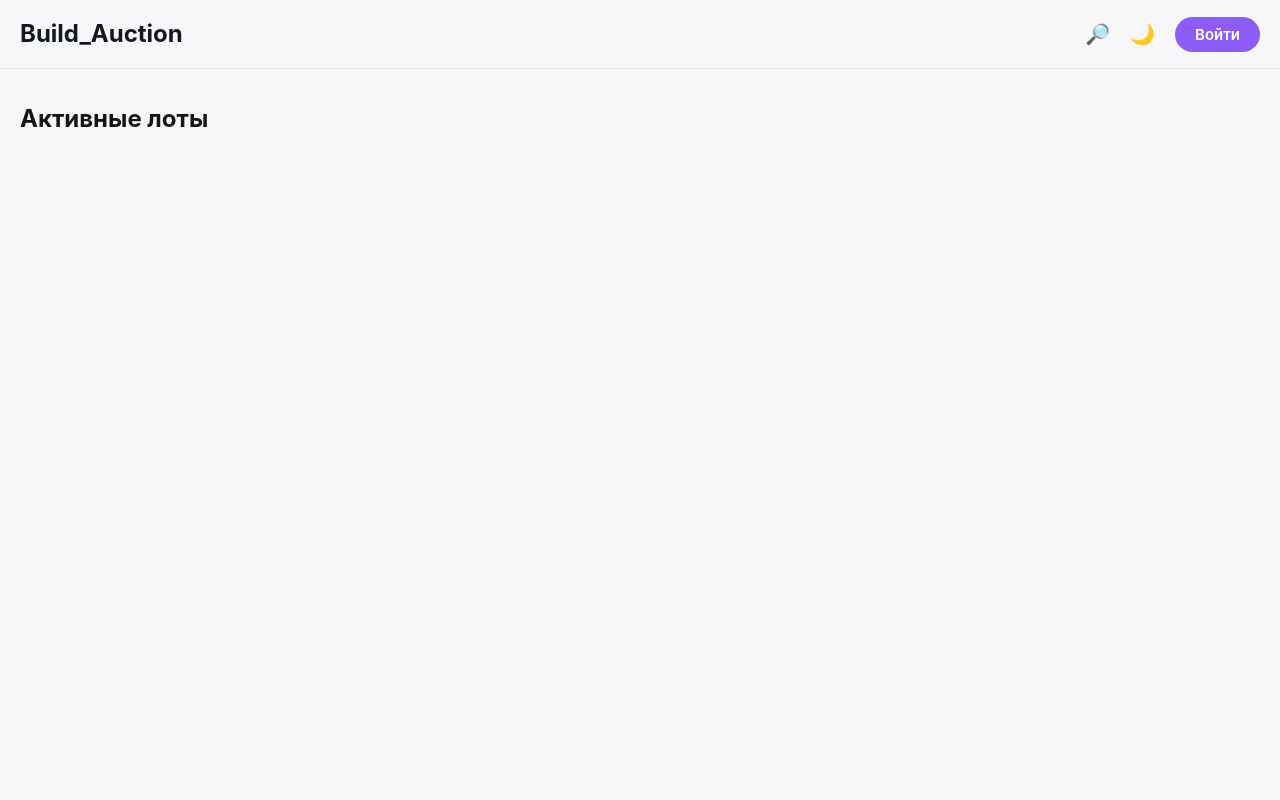
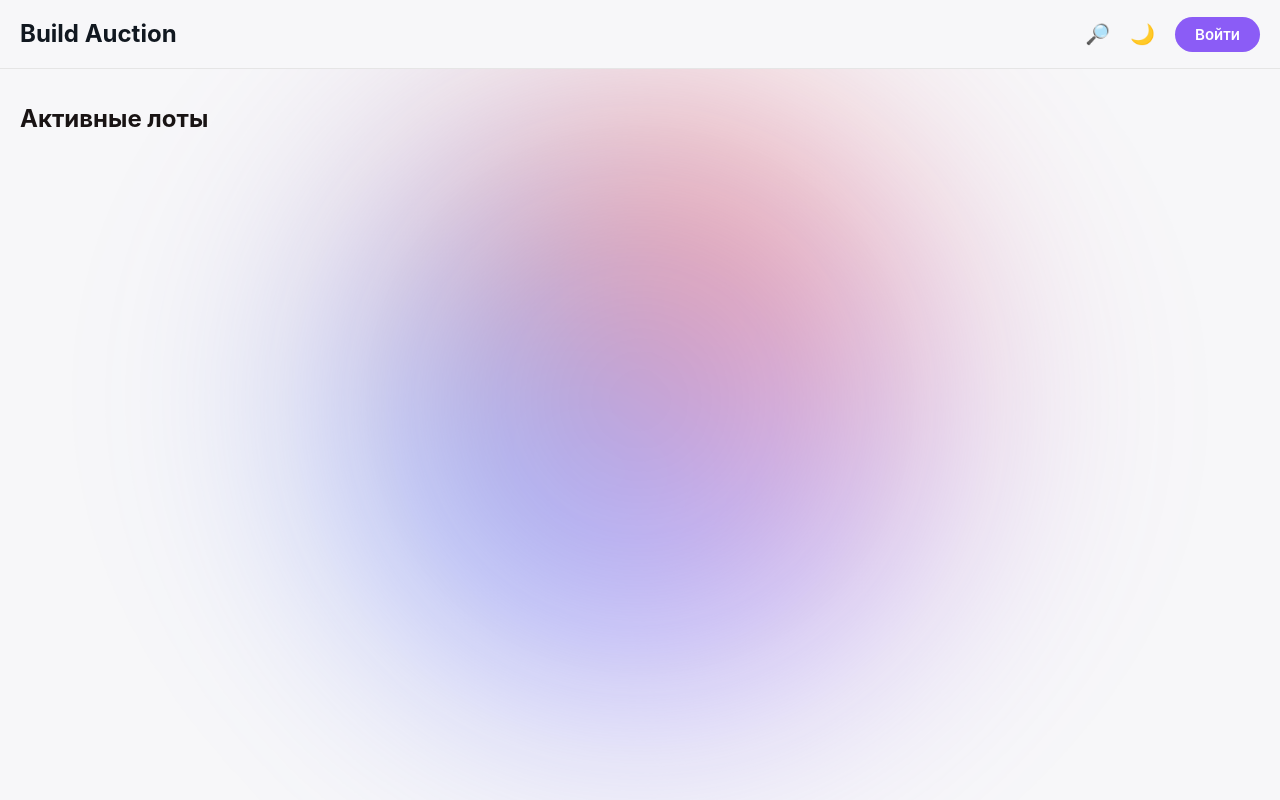
Before and after one commit to Beks2522/Build_Auction, a plain HTML site: page frontend/index.html in a window 1280 px wide. Drawn offline with nearby package versions, Linux system fonts and the light colour scheme; no server answers.

Commit message:
Обновление стилей и фикс дизайна

```diff
--- a/frontend/index.html
+++ b/frontend/index.html
@@ -10,7 +10,7 @@
 
 <header class="mangalib-header">
     <div class="header-left">
-        <h1 style="cursor: pointer; margin: 0; font-size: 24px; color: var(--text-heading);" onclick="window.location.href='index.html'">Build_Auction</h1>
+        <h1 style="cursor: pointer; margin: 0; font-size: 24px; color: var(--text-heading);" onclick="window.location.href='index.html'">Build Auction</h1>
 
         <nav id="main-nav" class="desktop-nav" style="display: none;">
             <a href="index.html" class="active">Главная</a>
@@ -70,8 +70,10 @@
     </section>
 
     <section class="lots-section">
+        <div class="ambient-glow"></div>
         <h2>Активные лоты</h2>
         <div id="lots-container" class="lots-grid"></div>
+
     </section>
 </main>
 
--- a/frontend/style.css
+++ b/frontend/style.css
@@ -255,7 +255,10 @@ body.dark-mode .lot-card:hover { box-shadow: 0 8px 20px rgba(0,0,0,0.4); }
     font-size: 14px !important;
     margin: 5px 0 15px 0 !important;
 }
-body.dark-mode .lot-card .timer { color: #ff6b6b !important; }
+body.dark-mode .lot-card .timer {
+    background: rgba(30, 30, 30, 0.7); /* Полупрозрачный темный фон */
+    backdrop-filter: blur(10px); /* Размываем свечение, которое проходит сквозь карточку */
+     color: #ff6b6b !important; }
 
 /* Контролы ставок в один ряд */
 .bid-controls {
@@ -1172,3 +1175,38 @@ main {
     background: #7c3aed !important;
     transform: scale(1.05);
 }
+/* =======================================================
+   АНИМИРОВАННОЕ СВЕЧЕНИЕ НА ФОНЕ (YANDEX MUSIC STYLE)
+   ======================================================= */
+.ambient-glow {
+    position: fixed; /* Прибиваем к центру экрана, чтобы свечение не уезжало при скролле */
+    top: 50%;
+    left: 50%;
+    width: 60vw; /* Размер круга зависит от экрана */
+    height: 60vw;
+    max-width: 600px;
+    max-height: 600px;
+
+    /* Красивый градиент по кругу */
+    background: conic-gradient(from 0deg, #8b5cf6, var(--ebay-blue), #e53238, #8b5cf6);
+
+    border-radius: 50%;
+    transform: translate(-50%, -50%); /* Центрируем точно по осям */
+
+    /* ГЛАВНАЯ МАГИЯ: Гигантское размытие и прозрачность */
+    filter: blur(120px);
+    opacity: 0.5; /* Сделай 0.5, если хочешь поярче */
+
+    /* Вращение на 360 градусов за 15 секунд */
+    animation: spinGlow 13s linear infinite;
+
+    /* КРИТИЧЕСКИ ВАЖНО: */
+    pointer-events: none; /* Чтобы круг не перекрывал клики по карточкам лотов! */
+    z-index: -1; /* Отправляем под весь контент */
+}
+
+/* Анимация медленного вращения */
+@keyframes spinGlow {
+    0% { transform: translate(-50%, -50%) rotate(0deg); }
+    100% { transform: translate(-50%, -50%) rotate(360deg); }
+}
```
Also changed, not shown: frontend/create.html (+1 -1 lines), frontend/messages.html (+1 -1 lines), frontend/profile.html (+1 -1 lines), frontend/seller.html (+1 -1 lines).
